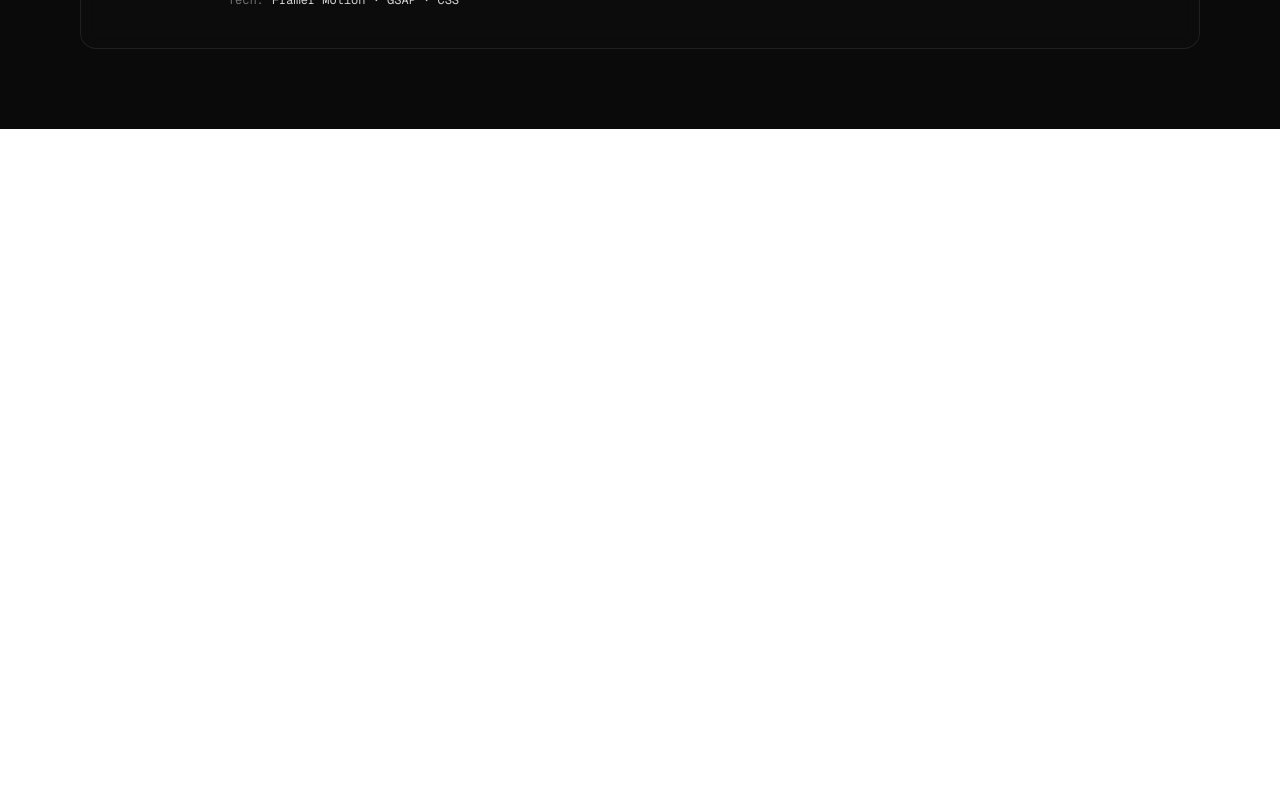
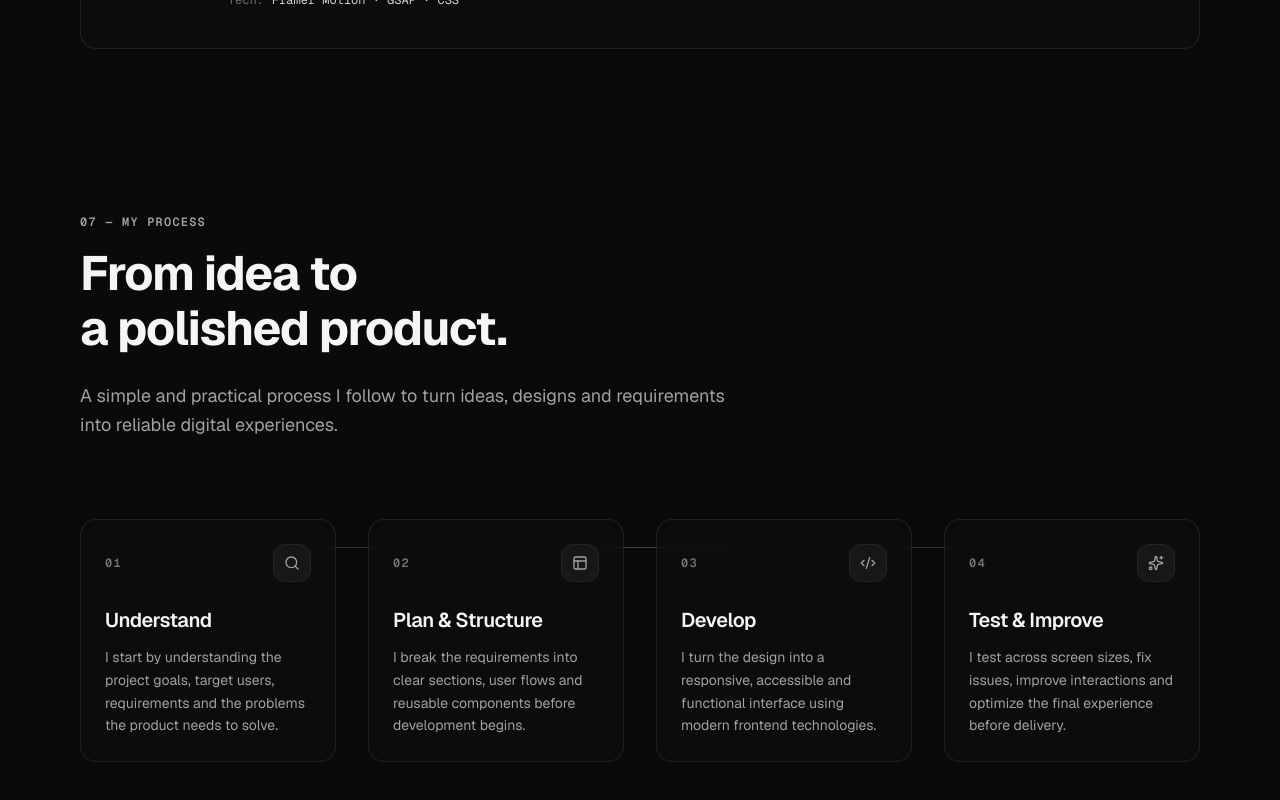
Before and after one commit to zahidhasan13/portfolio-web-developer, a Next.js app: page / in a window 1280 px wide. Shown: the part 7320-8120 px from the top of the page. Before the commit the page ends 7449 px from the top, so only its background shows below. Built offline with nearby package versions, Linux system fonts and the light colour scheme.

Commit message:
Process Section

```diff
--- a/src/app/page.tsx
+++ b/src/app/page.tsx
@@ -14,7 +14,7 @@ export default function Home() {
       <SelectedWork />
       <AboutExperience />
       <SkillsAndCapabilities />
-      {/* <ProcessSection /> */}
+      <ProcessSection />
     </>
   );
 }
```
